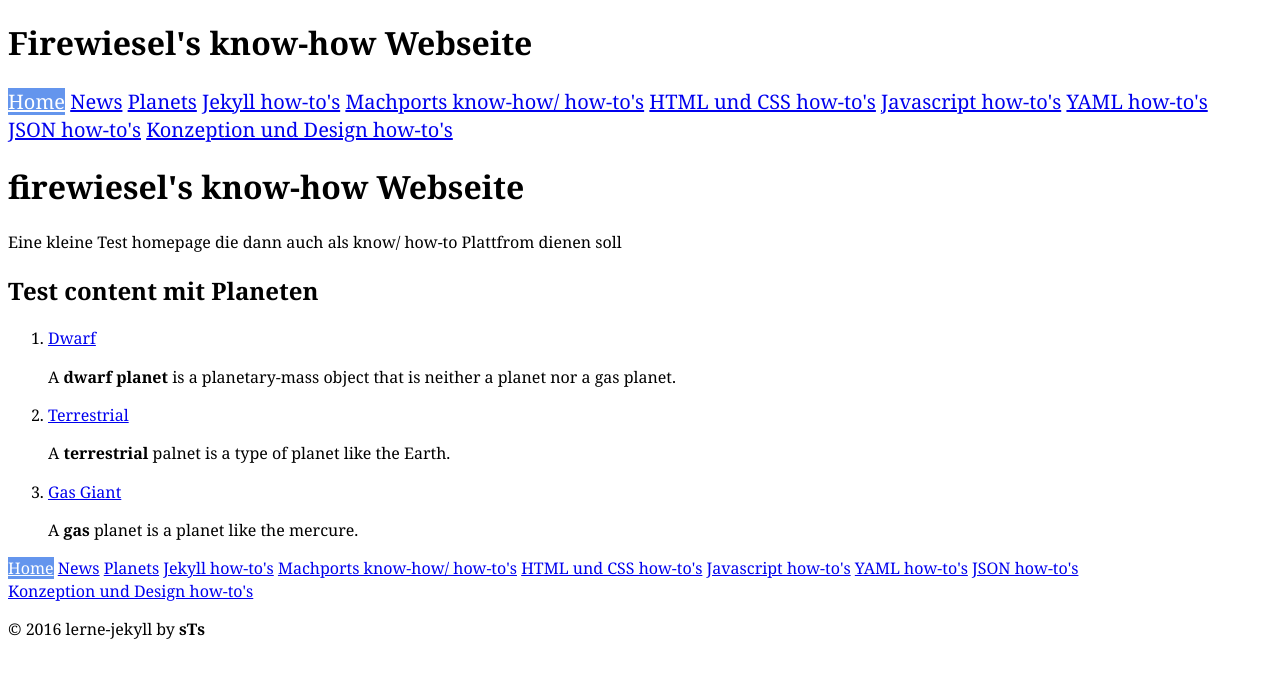
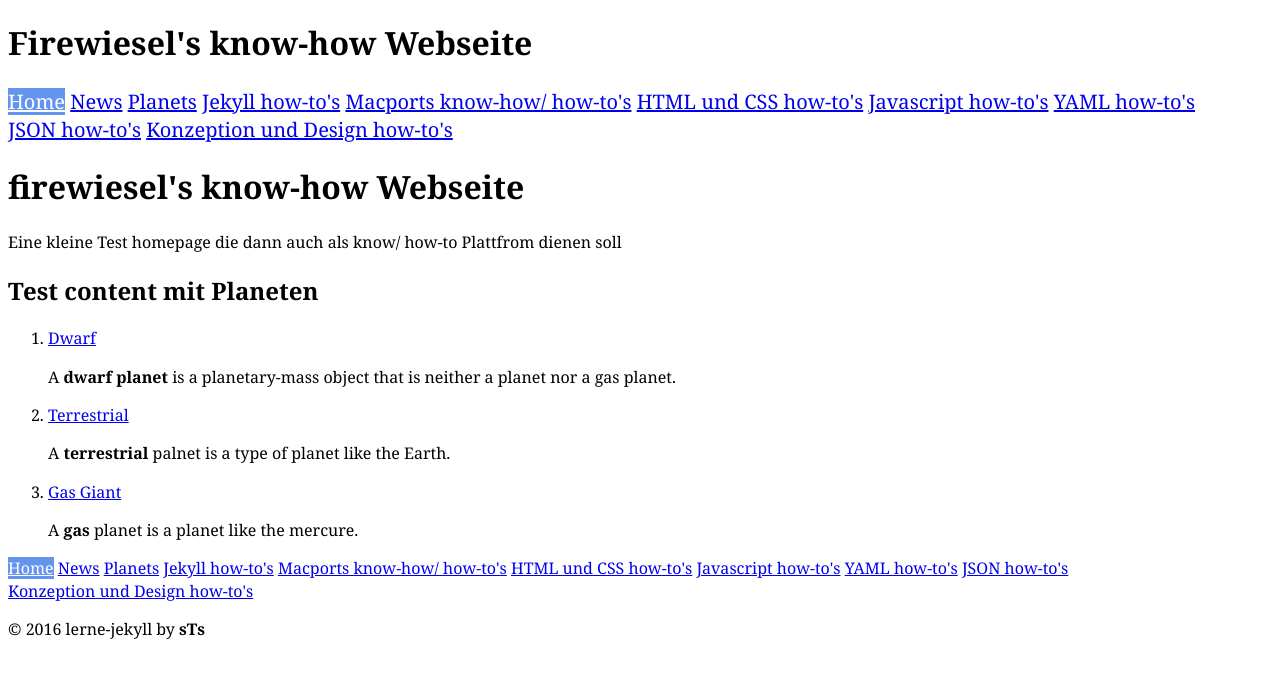
Before and after one commit to firewiesel/lerne-jekyll, a Jekyll site: the page built from index.html, in a window 1280 px wide. Shown: the top 678 px of the page. Built offline with Jekyll 4.4.1, drawn with Linux system fonts in a browser that asks for light colours.

Commit message:
Machports (Schreibfehler) zu Macports korrigiert

```diff
--- a/_includes/nav.html
+++ b/_includes/nav.html
@@ -4,7 +4,7 @@
         <li><a href="{{site.baseurl}}/news.html" class="{% if page.url contains 'news' %}current{% endif %}">News</a></li> <!-- or page.url contains 'jekyll-news' [falls nötig...]-->
         <li><a href="{{site.baseurl}}/planets/" class="{% if page.url contains 'planets' %}current{% endif %}">Planets</a></li>
         <li><a href="{{site.baseurl}}/jekyll/">Jekyll how-to's</a></li>
-        <li><a href="{{site.baseurl}}/macports/">Machports know-how/ how-to's</a></li>
+        <li><a href="{{site.baseurl}}/macports/">Macports know-how/ how-to's</a></li>
         <li><a href="{{site.baseurl}}/html_css/">HTML und CSS how-to's</a></li>
         <li><a href="{{site.baseurl}}/javascript/">Javascript how-to's</a></li>
         <li><a href="{{site.baseurl}}/yaml/">YAML how-to's</a></li>
```
